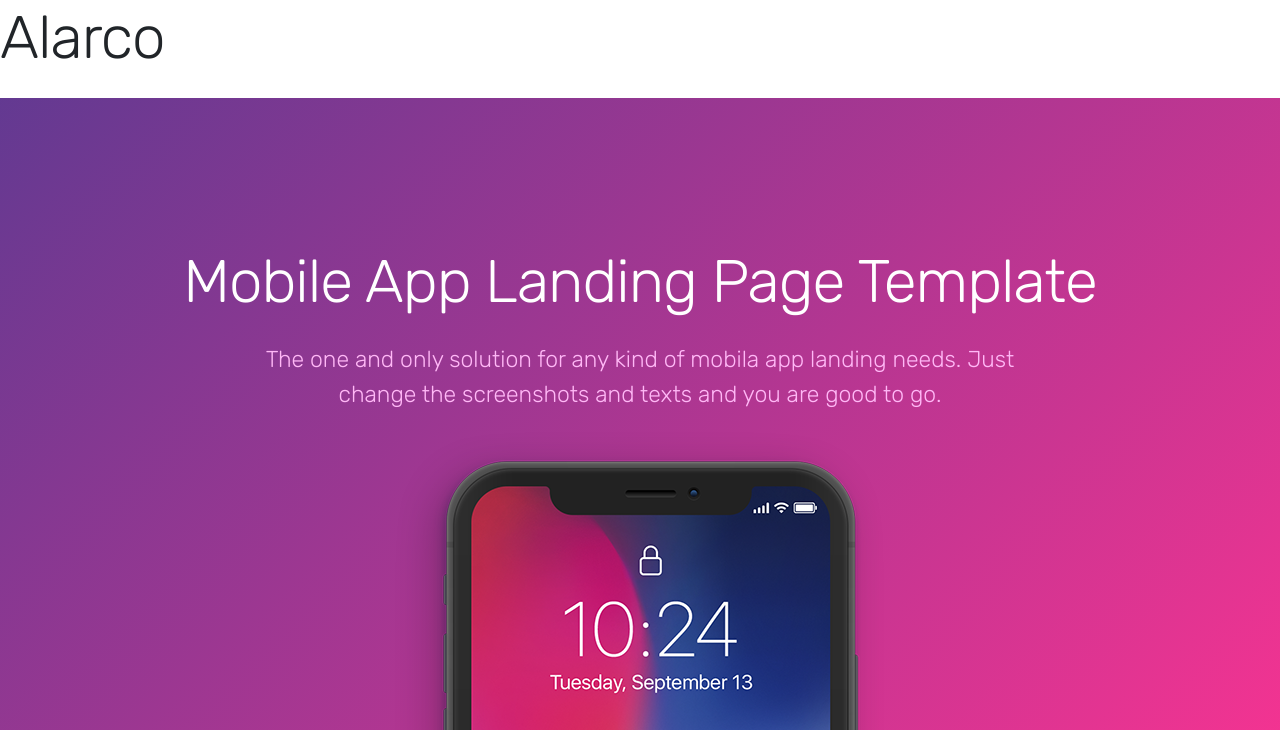
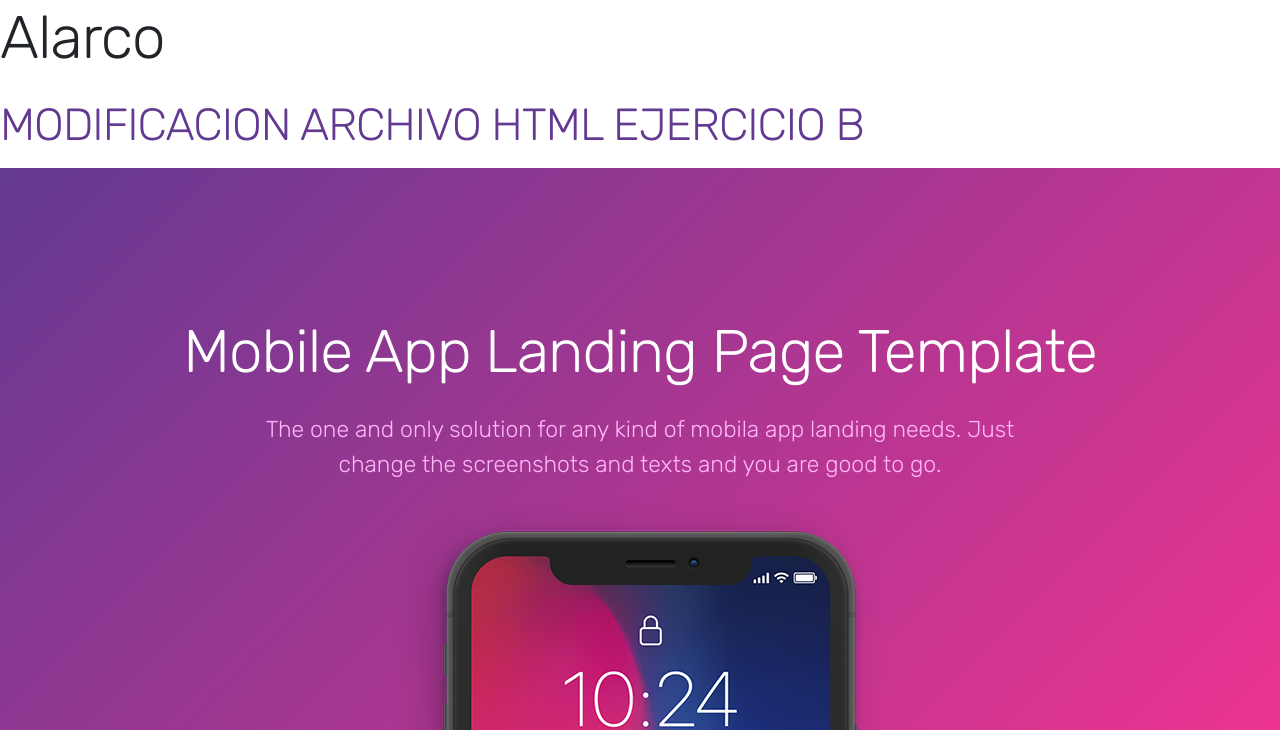
Before and after one commit to juanalarco/MobApp, a plain HTML site: page index.html in a window 1280 px wide. Shown: the part 70-800 px from the top of the page. Drawn offline with Linux system fonts and the light colour scheme.

Commit message:
subiendo html modificado

```diff
--- a/index.html
+++ b/index.html
@@ -11,6 +11,7 @@ URI     : https://colorlib.com
 
 <head>
   <h1>Proyecto Despliegue Aplicaciones WEB Juan Alarco</h1>
+  <h2>MODIFICACION ARCHIVO HTML EJERCICIO B</h2>
     <title>MobApp - App Landing Page Template</title>
     <!-- Required meta tags -->
     <meta charset="utf-8">
```
Also changed, not shown: comprobacionRepositorio.txt.
